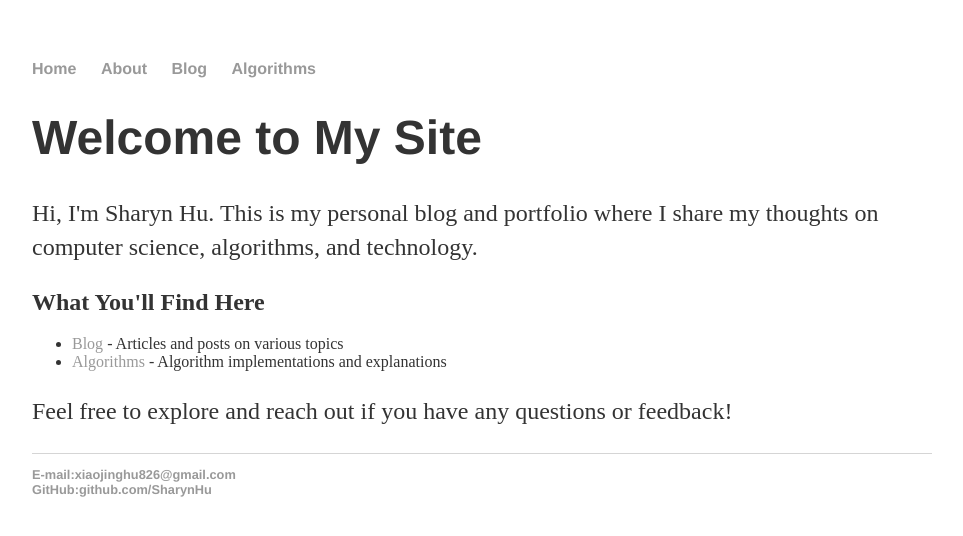
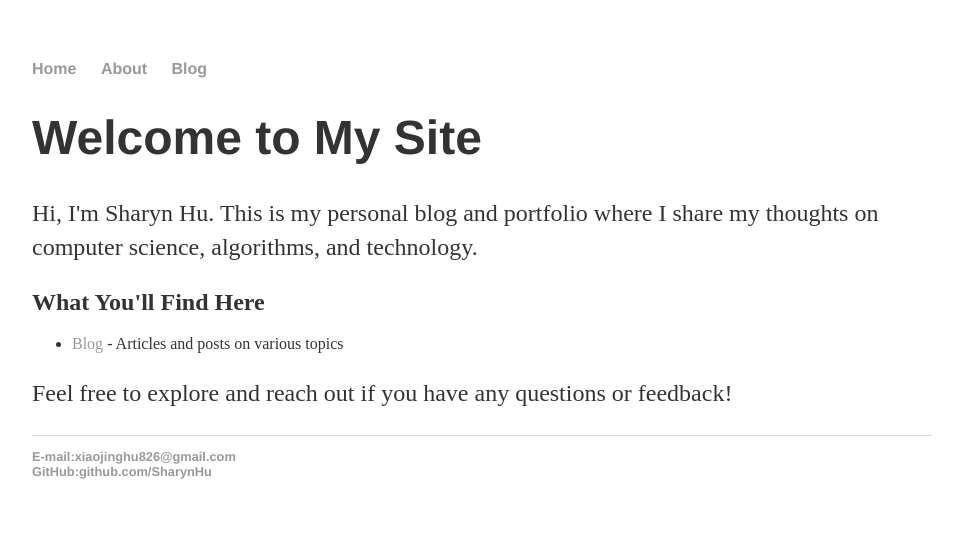
Before and after one commit to SharynHu/SharynHu.github.io, a Jekyll site: the page built from index.html, in a window 1280 px wide. Shown: the top 536 px of the page, without its empty margins (158-1121 px from the left). Built offline with Jekyll 4.4.1, drawn with Linux system fonts in a browser that asks for light colours.

Commit message:
Remove Algorithms nav link

```diff
--- a/_layouts/default.html
+++ b/_layouts/default.html
@@ -11,7 +11,6 @@
 	        		<li><a href="/">Home</a></li>
 		        	<li><a href="/about">About</a></li>
 	        		<li><a href="/blog">Blog</a></li>
-					<li><a href="/algorithms">Algorithms</a></li>
 	    		</ul>
 			</nav>
 			<div class="container">
--- a/_layouts/page.html
+++ b/_layouts/page.html
@@ -11,7 +11,6 @@
 	        		<li><a href="/">Home</a></li>
 		        	<li><a href="/about">About</a></li>
 	        		<li><a href="/blog">Blog</a></li>
-					<li><a href="/algorithms">Algorithms</a></li>
 	    		</ul>
 			</nav>
 			<div class="container">
--- a/index.html
+++ b/index.html
@@ -9,7 +9,6 @@
 	<h2>What You'll Find Here</h2>
 	<ul>
 		<li><a href="/blog">Blog</a> - Articles and posts on various topics</li>
-		<li><a href="/algorithms">Algorithms</a> - Algorithm implementations and explanations</li>
 	</ul>
 
 	<p>Feel free to explore and reach out if you have any questions or feedback!</p>
```
Also changed, not shown: 9 other files.
